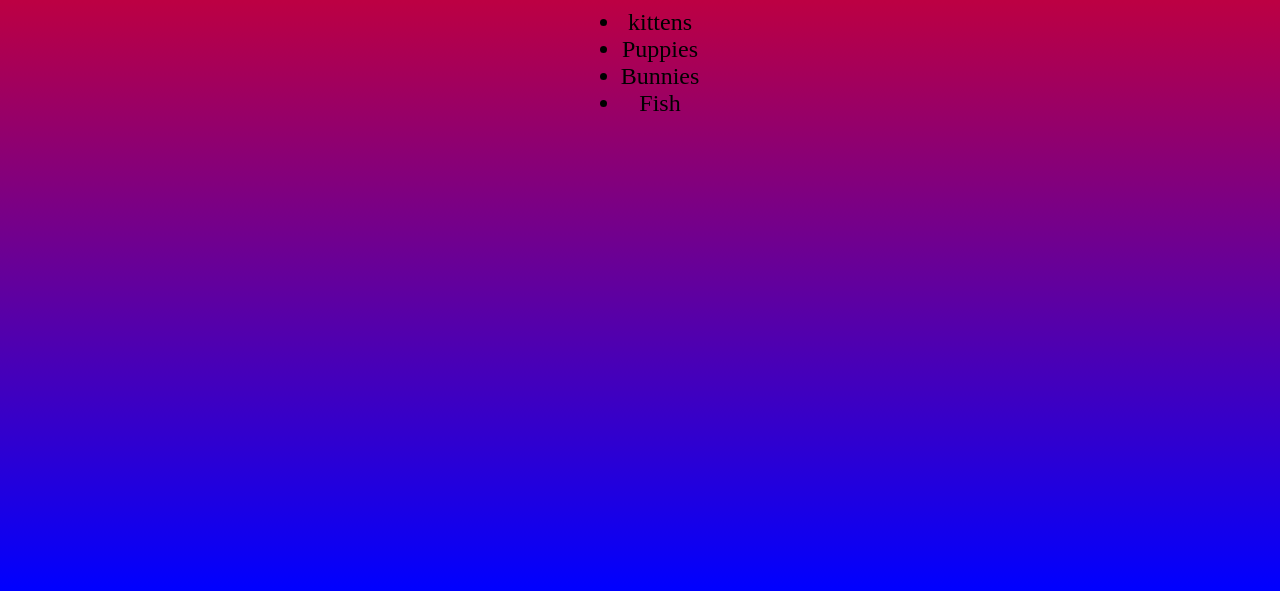
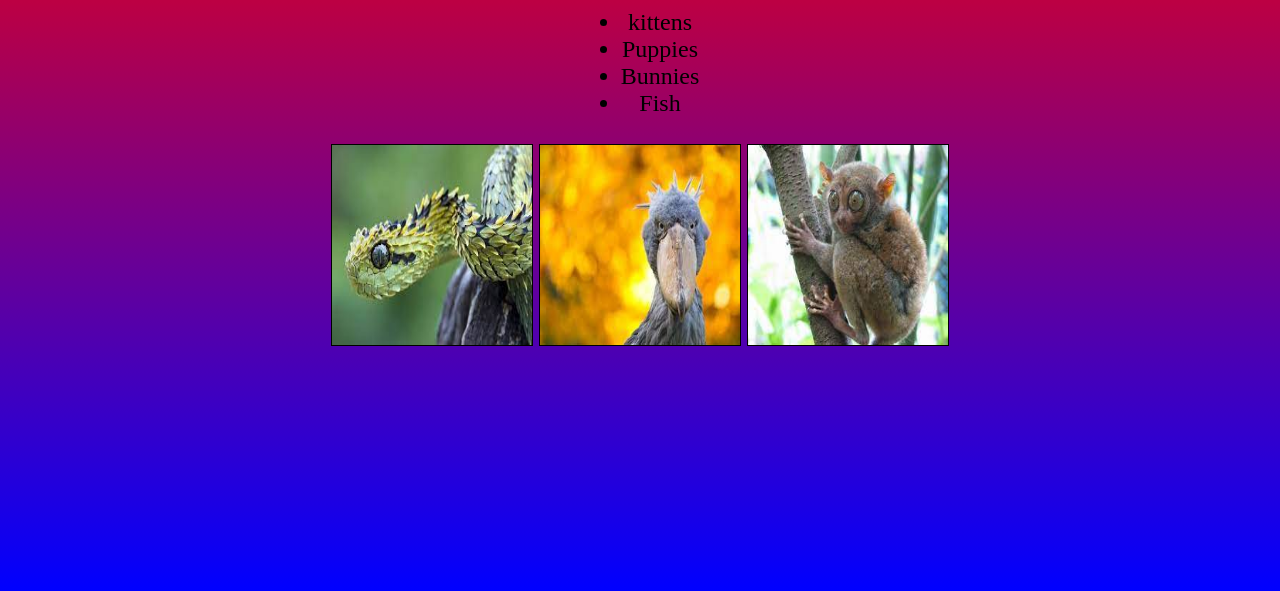
Before and after one commit to Liranbm12/Animals-Project, a plain HTML site: page animals.html in a window 1280 px wide. Shown: the part 209-800 px from the top of the page. Drawn offline with Linux system fonts and the light colour scheme.

Commit message:
Styling Update

```diff
--- a/animals.html
+++ b/animals.html
@@ -24,6 +24,11 @@
     <li>Fish</li>
 
     </ul>
+    <br><br>
+
+    <img src="assets/images/הורדה (1).jpg" alt="">
+    <img src="assets/images/הורדה (2).jpg" alt="">
+    <img src="assets/images/הורדה.jpg" alt="">
 
 </body>
 </html>
--- a/style.css
+++ b/style.css
@@ -24,3 +24,10 @@ ul {
     margin: auto;
     display: inline-block;
 }
+
+img {
+    height: 200px;
+    width: 200px;
+    border: 1px solid;
+    margin: auto;
+}
```
Also changed, not shown: assets/images/הורדה (1).jpg (added), assets/images/הורדה (2).jpg (added), assets/images/הורדה.jpg (added).
